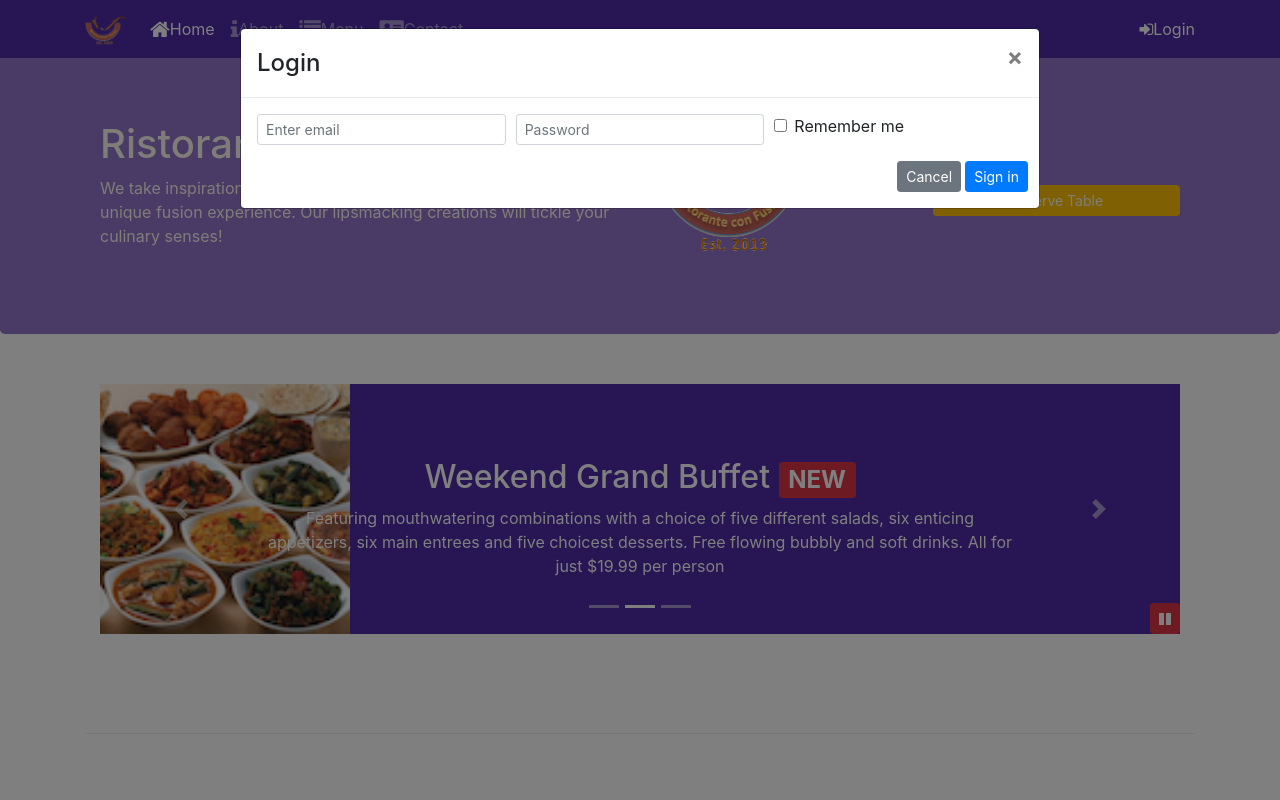
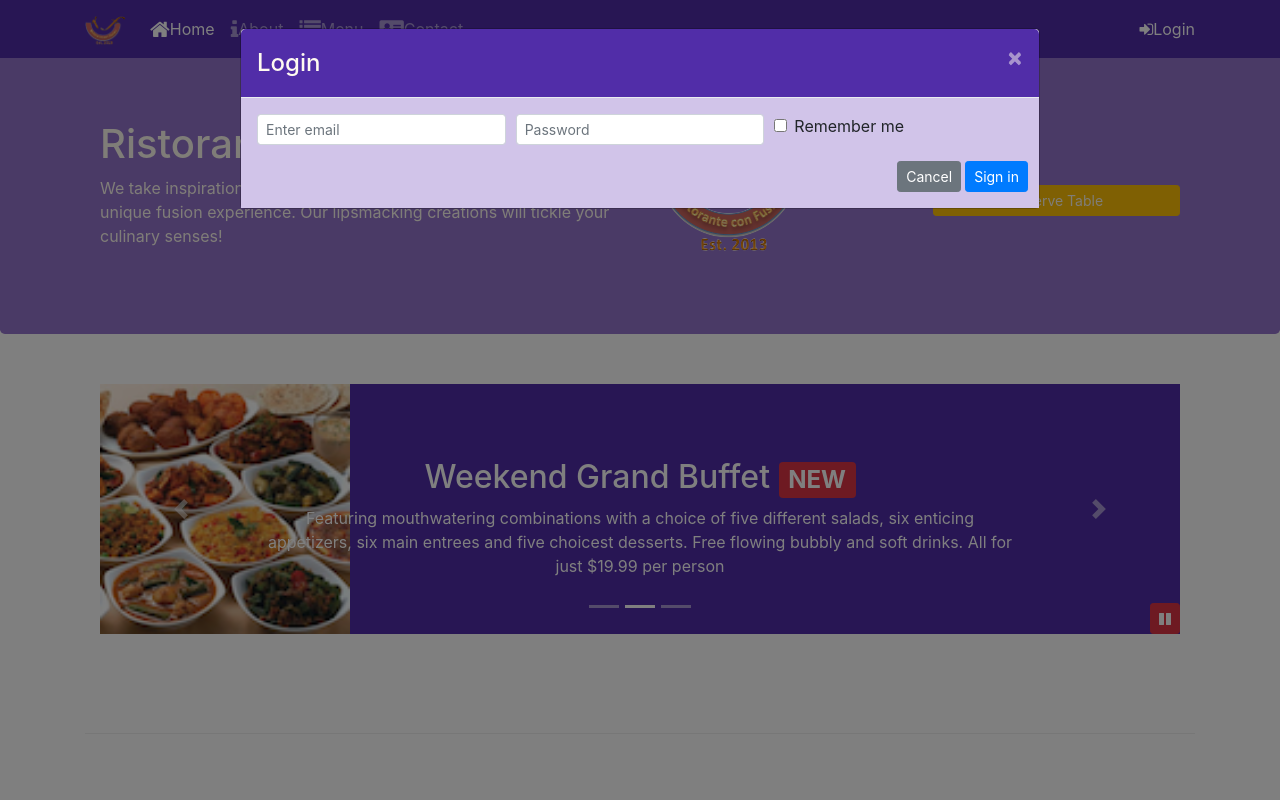
Before and after one commit to shahriar-nafee/conFusion, a website: page index.html in a window 1280 px wide. Both pictures are taken after a click on the link "Login". Shown: the top 800 px of the page. Drawn offline with nearby package versions, Linux system fonts and the light colour scheme.

Commit message:
assignment-4

```diff
--- a/css/styles.scss
+++ b/css/styles.scss
@@ -75,3 +75,17 @@ body{
     bottom: 0px;
     z-index: 1;
 }
+
+.modal {
+    .modal-header {
+        color: floralwhite;
+        background: $background-dark;
+        button {
+            color: floralwhite;
+        }
+    }
+    .modal-body {
+        background: $background-pale;
+    }
+
+}
--- a/index.html
+++ b/index.html
@@ -31,7 +31,7 @@
                   <li class="nav-item"><a class="nav-link" href="./contactus.html"><span class="fa fa-address-card fa-lg"></span>Contact</a></li>
               </ul>
               <span class="navbar-text">
-                  <a data-toggle="modal" data-target="#loginModal">
+                  <a id="loginModalToggle">
                       <span class="fa fa-sign-in"></span>Login
                   </a>
               </span>
@@ -92,7 +92,7 @@
                 </div>
                 <div class="col-12 col-sm-3 align-self-center mt-3">
                     <a role="button" class="btn btn-primary btn-warning btn-sm btn-block"
-                    data-toggle="modal" data-html="true" data-target="#formModal">Reserve Table</a>
+                    id="formModalToggle">Reserve Table</a>
 
 
                 </div>
@@ -332,6 +332,12 @@
                     $("#carouselButton").children("span").addClass('fa-pause');
                 }
             });
+            $("#loginModalToggle").click(function(){
+                $("#loginModal").modal('toggle');
+            });
+            $("#formModalToggle").click(function(){
+                $("#formModal").modal('toggle');
+            });
         });
     </script>
 </body>
```
Also changed, not shown: css/styles.css.
